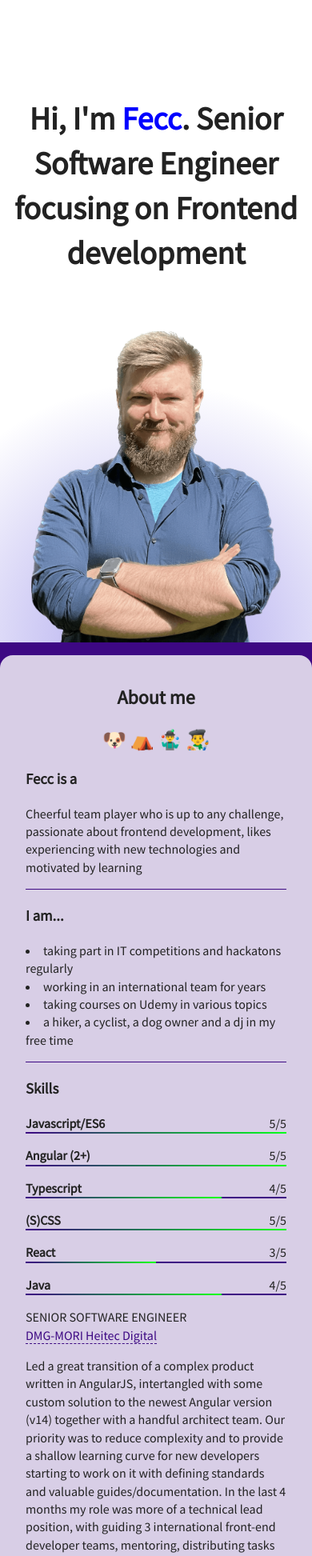
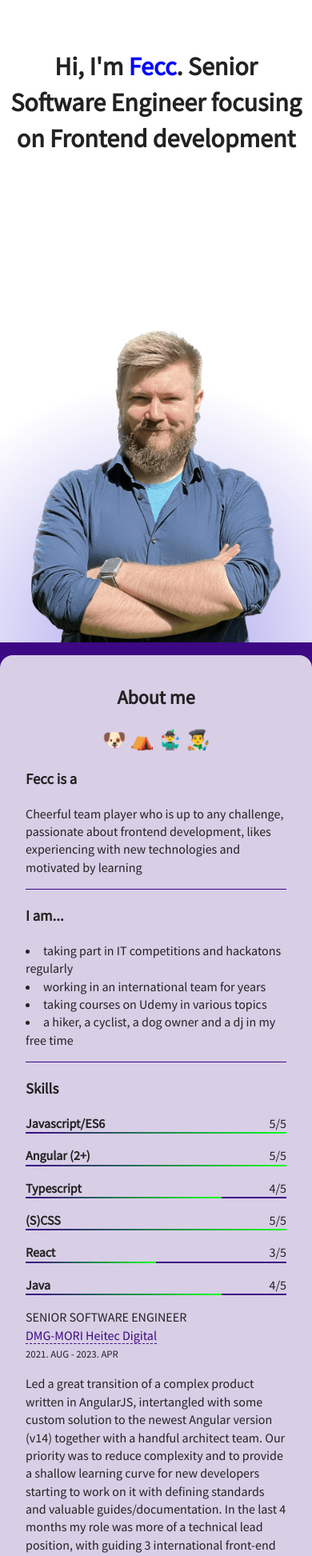
Before and after one commit to gulyasfeccferenc/gulyasfeccferenc.github.io, a website: page index.html in a window 390 px wide. Shown: the part 47-1992 px from the top of the page at 80% size. Drawn offline with Linux system fonts and the light colour scheme.

Commit message:
Added missing dates and some responsivity

```diff
--- a/css/main.scss
+++ b/css/main.scss
@@ -177,8 +177,8 @@ body {
       & > img {
         position: absolute;
         bottom: 0;
-        left: calc(50% - min(80%, 420px) / 2);
-        max-width: min(80%, 420px);
+        left: calc(50% - min(80%, 320px) / 2);
+        max-width: min(80%, 320px);
         height: auto;
         border: none;
         margin: 0 auto;
@@ -188,7 +188,7 @@ body {
       h1 {
         font-size: 2.5em;
         max-width: 650px;
-        margin: 15% auto;
+        margin: 15vh auto;
 
         small {
           color: blue;
@@ -531,6 +531,16 @@ body {
         }
       }
     }
+
+    main {
+      & > header {
+        h1 {
+          font-size: 2em;
+          margin: 0 auto;
+          padding: 0 0.5rem;
+        }
+      }
+    }
   }
 }
 
--- a/index.html
+++ b/index.html
@@ -42,7 +42,8 @@
     <main>
       <header>
         <h1>
-          Hi, I'm <small>Fecc</small>. Senior Software Engineer focusing on Frontend development
+          Hi, I'm <small>Fecc</small>. Senior Software Engineer focusing on
+          Frontend development
         </h1>
         <img
           src="./img/ferenc_gulyas2.png"
@@ -102,7 +103,7 @@
               href="https://www.linkedin.com/company/dmg-mori-heitec-digital-kft"
               target="_blank"
               >DMG-MORI Heitec Digital</a
-            ><br />
+            ><br /><small>2021. AUG - 2023. APR</small><br />
 
             <p>
               Led a great transition of a complex product written in AngularJS,
@@ -123,8 +124,8 @@
           <hr />
           <figure>
             <figcaption>STAFF SOFTWARE ENGINEER</figcaption>
-            <a href="https://www.itron.com/" target="_blank">Itron</a><br />
-
+            <a href="https://www.itron.com/" target="_blank">Itron</a>
+            <br /><small>2019. SEP - 2021. MAY</small><br />
             <p>
               Made a huge impact on the product with laying the foundation of
               the new, Angular(8) based frontend from scratch, while keeping
@@ -141,6 +142,7 @@
           <figure>
             <figcaption>SOFTWARE ENGINEER</figcaption>
             <a href="https://www.loxon.eu/" target="_blank">Loxon</a><br />
+            <small>2017. FEB - 2019. AUG</small><br />
             <p>
               Jumped into fullstack development with Java on the backend. Had to
               transform business needs into code (following clean coding
@@ -158,7 +160,7 @@
           <figure>
             <figcaption>FRONTEND DEVELOPER</figcaption>
             <a href="https://antavo.com/" target="_blank">ANTAVO</a><br />
-
+            <small>2015. MAY - 2016. DEC</small><br />
             <p>
               Using different grid systems, visualizing big datasets on charts,
               working with Polymer and Vue.js, get comfortable with
```
Also changed, not shown: css/main.css, 1 other file.
